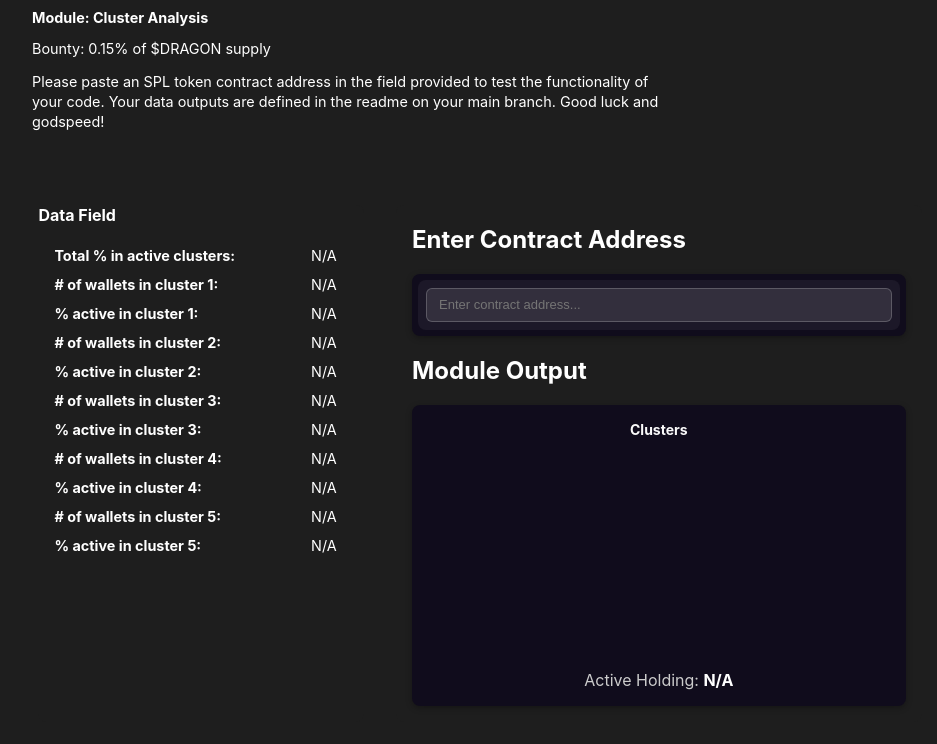
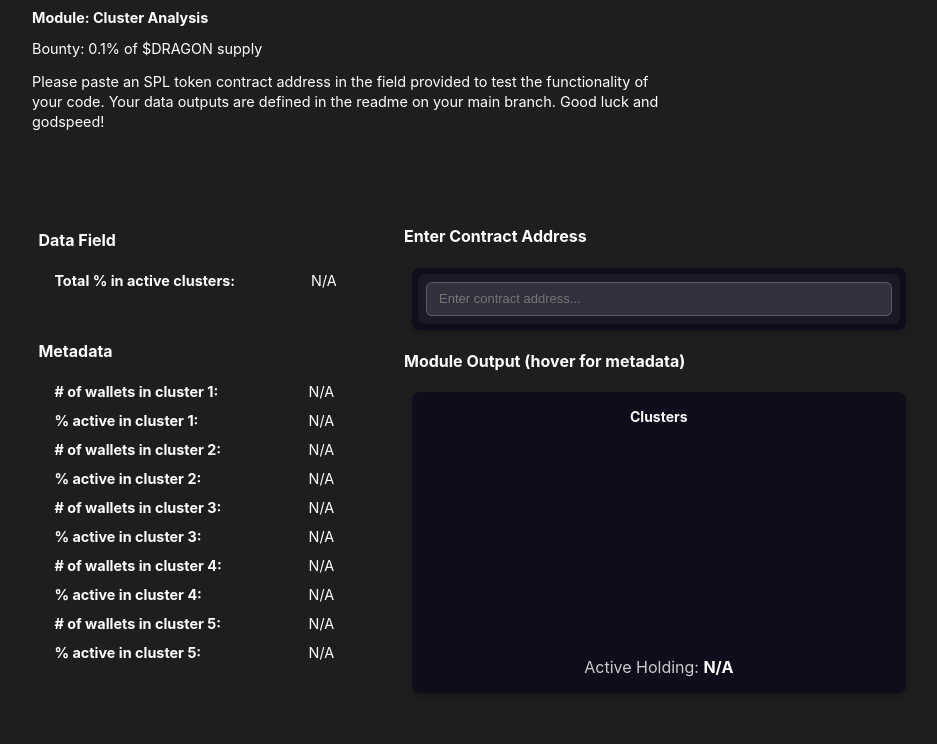
Before and after one commit to alpha-dragon-org/dragon-module4-clusterAnalysis, a plain HTML site: page frontend/public/index.html in a window 1280 px wide. Shown: the part 138-882 px from the top of the page, without its empty margins (160-1097 px from the left). Drawn offline with Linux system fonts and the light colour scheme; no server answers.

Commit message:
datafields updated

```diff
--- a/frontend/public/index.html
+++ b/frontend/public/index.html
@@ -87,7 +87,7 @@
         min-width: 280px;
       }
       .data-field-section h2 {
-        margin-top: 0;
+        padding-top: 12px;
         font-size: 1rem;
         color: #ffffff;
       }
@@ -124,7 +124,11 @@
       }
       .output-section h2 {
         color: rgb(255, 255, 255);
-        margin-left: 1rem;
+        margin-left: 0.5rem;
+      }
+      .output-section h4 {
+        color: rgb(255, 255, 255);
+        margin-left: 0.5rem;
       }
 
       /* ------------------------------
@@ -254,6 +258,7 @@
         padding: 2px;
         border-radius: 3px;
       }
+
       .token-stat-item h4 {
         font-size: 11px;
         margin: 0 0 1px 0;
@@ -383,7 +388,7 @@
       <img src="images/logo.gif" alt="Dragon" class="dragon-image" />
       <h1 class="project-title">Project: Dragon</h1>
       <h2 class="module-title">Module: Cluster Analysis</h2>
-      <p class="bounty-text">Bounty: 0.15% of $DRAGON supply</p>
+      <p class="bounty-text">Bounty: 0.1% of $DRAGON supply</p>
       <p class="instructions">
         Please paste an SPL token contract address in the field provided
         to test the functionality of your code. Your data outputs are
@@ -403,6 +408,12 @@
               <td><strong>Total % in active clusters:</strong></td>
               <td><span id="activeClusterPercent">N/A</span></td>
             </tr>
+          </tbody>
+        </table>
+        <br>
+        <h2>Metadata</h2>
+        <table>
+          <tbody>
             <tr>
               <td><strong># of wallets in cluster 1:</strong></td>
               <td><span id="cluster1Wallets">N/A</span></td>
@@ -447,12 +458,14 @@
             </tr>
           </tbody>
         </table>
+
+
       </div>
 
       <!-- Right Column: Output Section -->
       <div class="output-section">
         <!-- Search Address Title -->
-        <h2>Enter Contract Address</h2>
+        <h4>Enter Contract Address</h4>
         <div class="container">
           <!-- Updated Search Header -->
           <div class="search-header">
@@ -464,7 +477,7 @@
           </div>
         </div>
 
-        <h2>Module Output</h2>
+        <h4>Module Output (hover for metadata)</h4>
 
         <!-- Cluster Chart Container -->
         <div class="container chart-section">
--- a/frontend/public/js/charts.js
+++ b/frontend/public/js/charts.js
@@ -105,7 +105,7 @@ document.addEventListener('DOMContentLoaded', function () {
     const tokenData = data.find((item) => item.walletList);
     if (!tokenData || !Array.isArray(tokenData.walletList)) {
       console.error('[Clusters] Invalid or missing walletList.');
-      if (chartStatElement) chartStatElement.textContent = 'Loading...';
+      if (chartStatElement) chartStatElement.textContent = 'N/A';
       return;
     }
 
```
Also changed, not shown: 3 other files.
